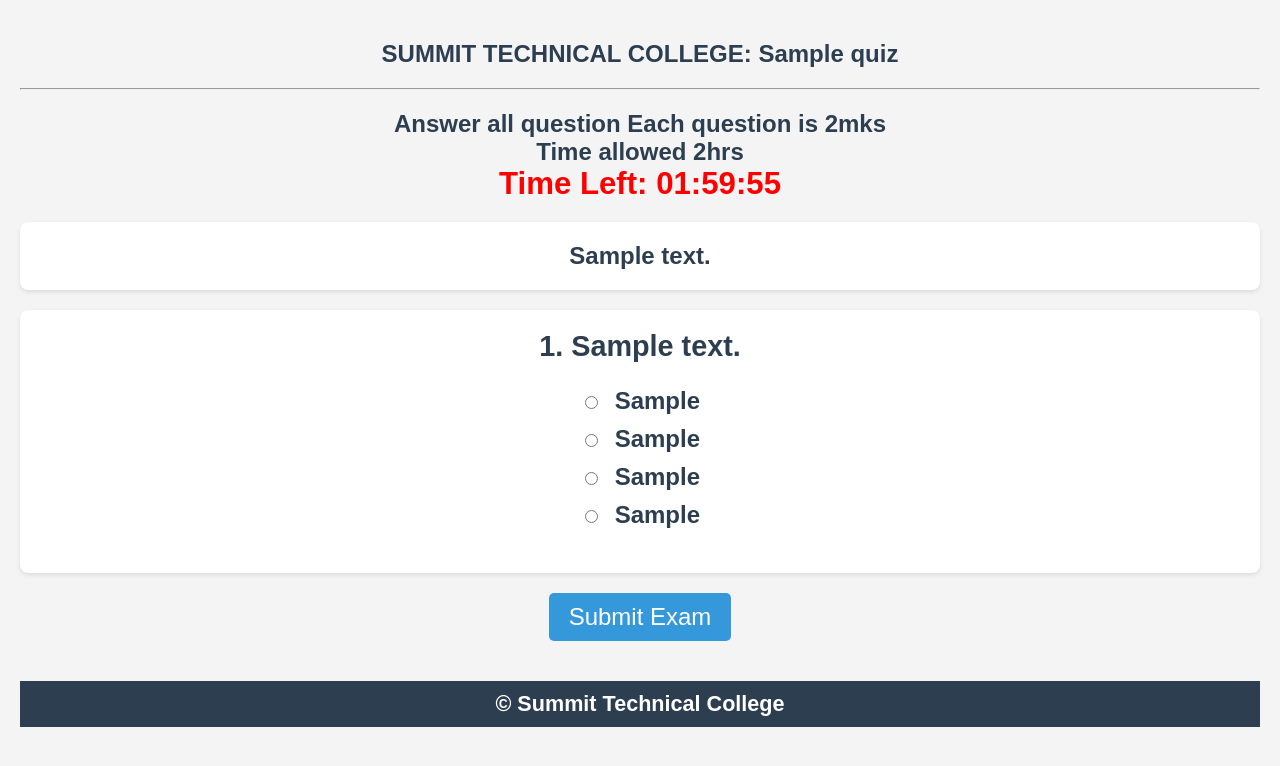
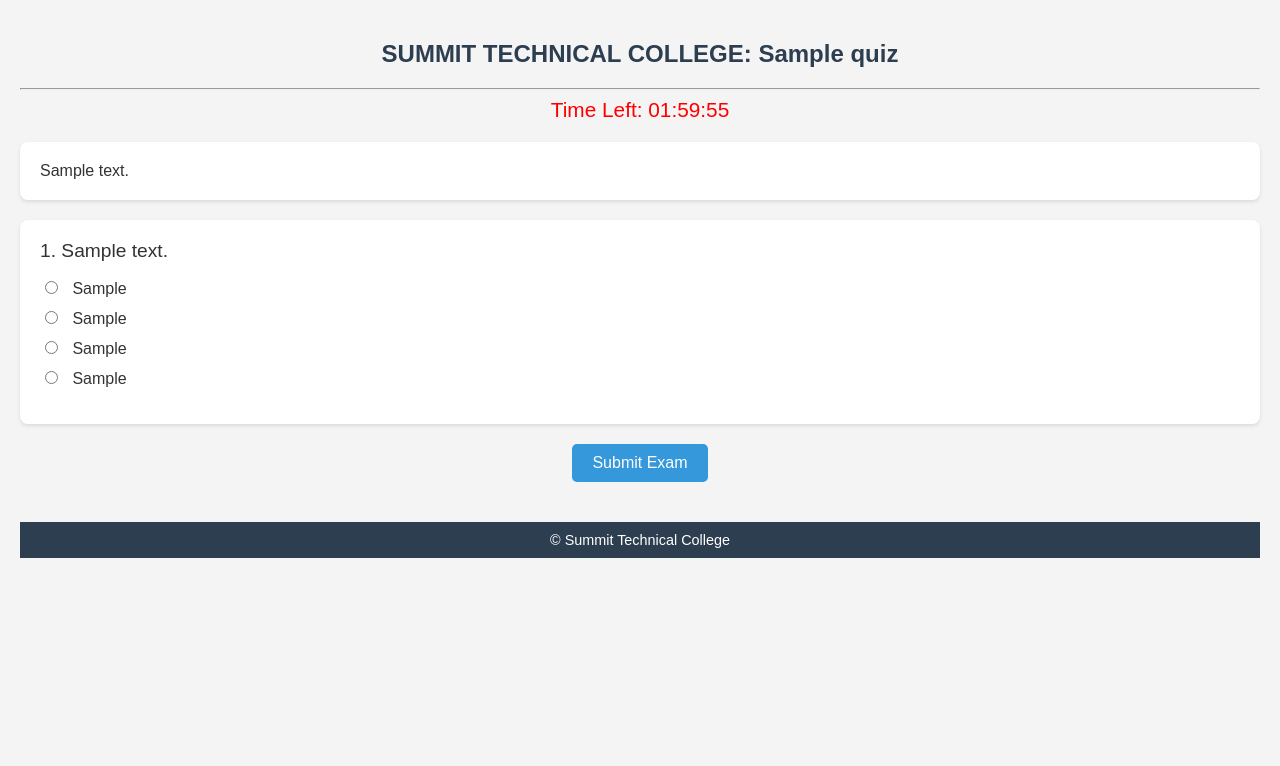
Before and after one commit to sakwasilas/kasneb_quizz_examination, a Python web app: template templates/student/take_exam.html in a window 1280 px wide. Shown: the top 766 px of the page. Run offline with Jinja, Linux system fonts and the light colour scheme; the template is opened without the code that fills it: most values are stand-ins (such as "Sample title", 1, 10 or a date in 2020).

Commit message:
removed instruction

```diff
--- a/templates/student/take_exam.html
+++ b/templates/student/take_exam.html
@@ -236,7 +236,7 @@
 
     <h2>SUMMIT TECHNICAL COLLEGE: {{ quiz.title }}</h2>
     <hr>
-    <h2>Answer all question  Each question is 2mks<br>Time allowed 2hrs</h>
+
 
     <div class="timer">
         Time Left: <span id="timer">02:00:00</span>
```
